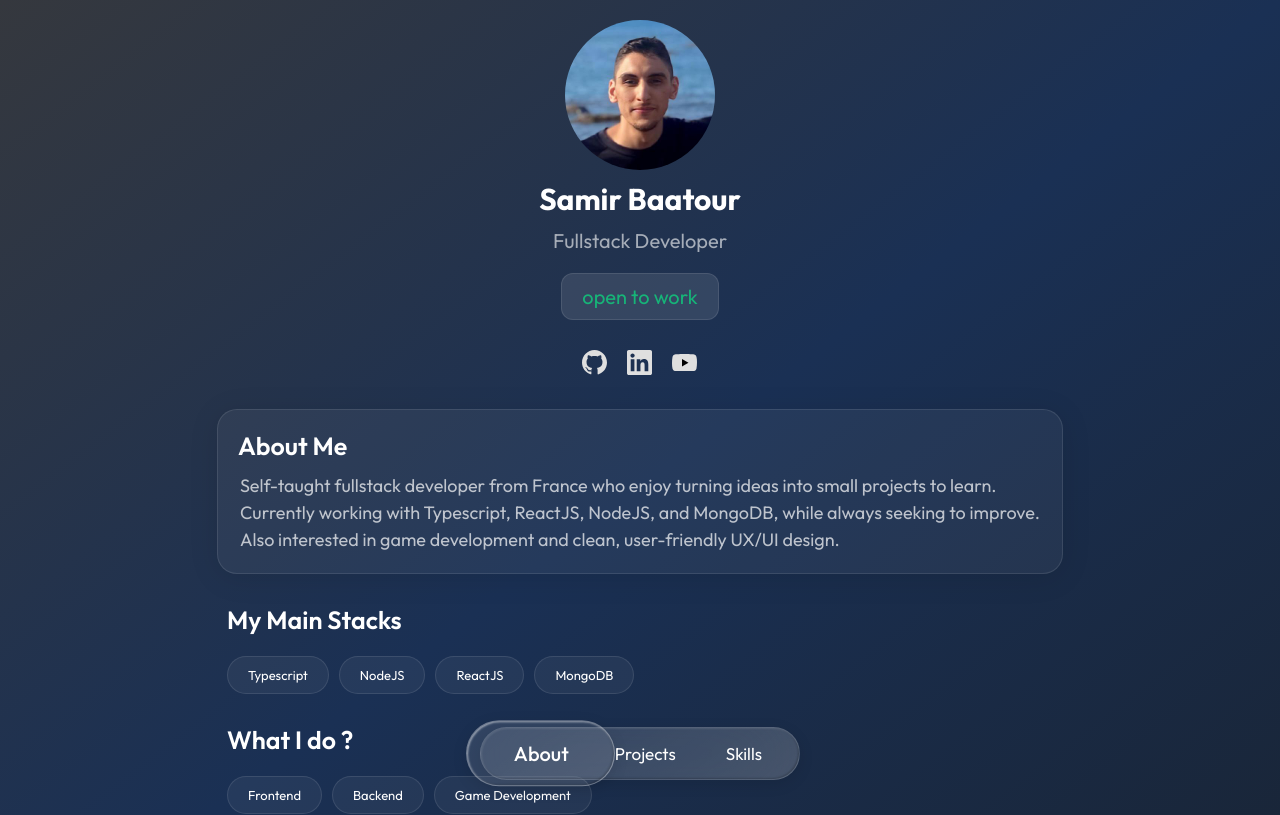
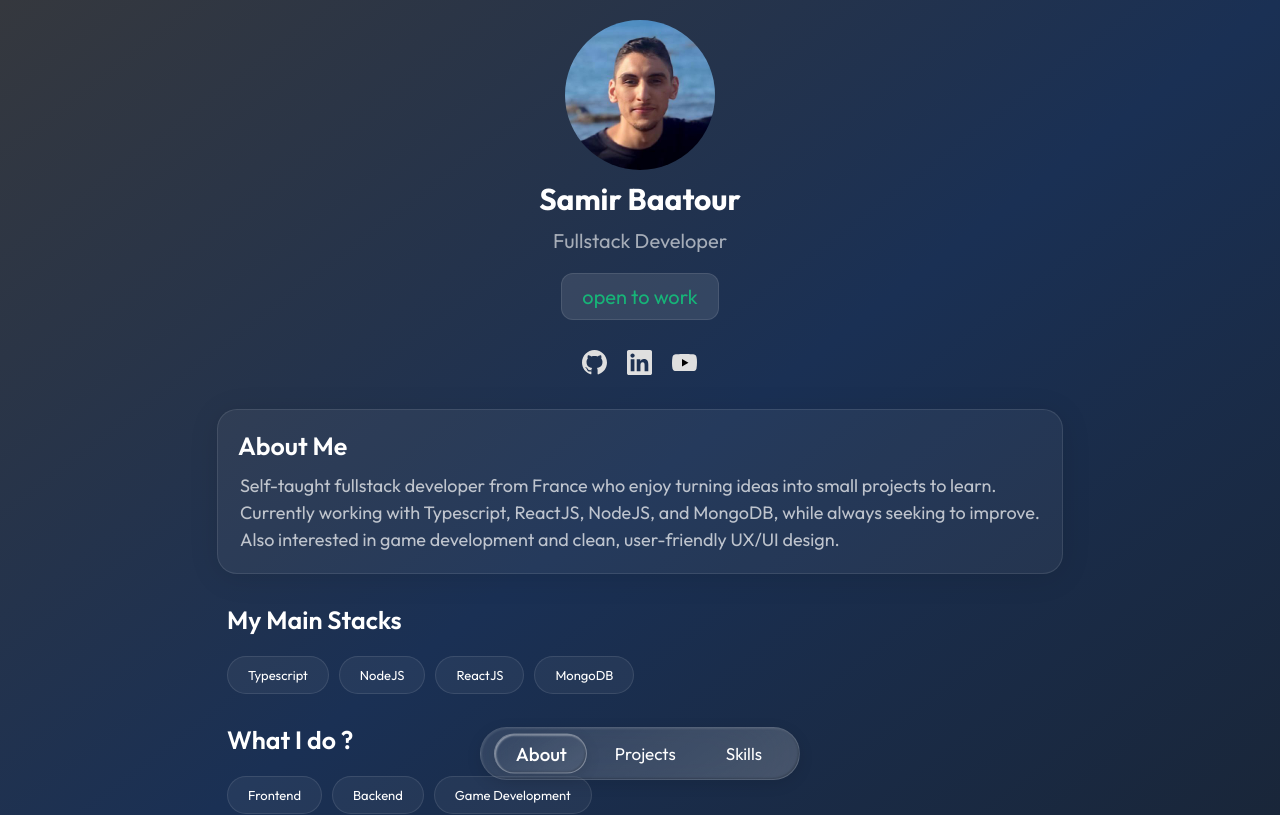
Before and after one commit to SuperCoolNinja/portfolio-2025, a React (Vite) app: page / in a window 1280 px wide. Shown: the top 815 px of the page. Built offline with nearby package versions, Linux system fonts and the light colour scheme.

Commit message:
now the menu render perfect

```diff
--- a/src/features/Menu/Menu.tsx
+++ b/src/features/Menu/Menu.tsx
@@ -18,14 +18,10 @@ const Menu: React.FunctionComponent<MenuProps> = ({
       const rect = el.getBoundingClientRect();
       const parentRect = listRef.current.getBoundingClientRect();
 
-      const extraWidth = 100 / 2;
-      const totalWidth = rect.width + extraWidth;
-      const offset = extraWidth / 2;
+      const totalWidth = rect.width;
 
       highlightRef.current.style.width = `${totalWidth}px`;
-      highlightRef.current.style.left = `${
-        rect.left - parentRect.left - offset
-      }px`;
+      highlightRef.current.style.left = `${rect.left - parentRect.left}px`;
     } else if (highlightRef.current) {
       highlightRef.current.style.width = "0px";
       highlightRef.current.style.left = "0px";
--- a/src/features/Menu/menu.module.css
+++ b/src/features/Menu/menu.module.css
@@ -32,16 +32,16 @@
 .highlight {
   position: absolute;
   top: 50%;
-  transform: translateY(-51%);
-  height: calc(100% + 1.5rem);
-  border-radius: 10rem;
+  transform: translateY(-50%);
+  height: 80%;
+  border-radius: 4rem;
   border: 1px solid rgba(255, 255, 255, 0.3);
   box-shadow: inset 1px 1px 2px rgba(255, 255, 255, 0.5),
     inset -1px -1px 2px rgba(0, 0, 0, 0.2), 0 4px 15px rgba(0, 0, 0, 0.1);
   transition: all 0.3s ease;
   background: linear-gradient(
     145deg,
-    rgba(255, 255, 255, 0.1),
+    rgba(255, 255, 255, 0.01),
     rgba(255, 255, 255, 0.1)
   );
   width: 0;
@@ -60,7 +60,7 @@
   color: rgb(255, 255, 255);
   font-size: clamp(1.5rem, 1.7vw, 1.7rem);
   padding: 0.5rem 2rem;
-  transition: all 0.3s ease;
+  transition: transform 0.3s ease;
 }
 
 .item:not(:hover):not(.selected) {
@@ -71,11 +71,19 @@
 .item.selected {
   cursor: pointer;
   position: relative;
-  transition: all 0.3s ease;
+}
+
+.item:not(.selected):hover {
+  border-radius: 4rem;
+  background: linear-gradient(
+    145deg,
+    rgba(255, 255, 255, 0.1),
+    rgba(255, 255, 255, 0.1)
+  );
 }
 
 .item.selected {
-  transform: scale(1.18);
+  transform: scale(1.1);
   font-weight: 500;
 }
 
```
